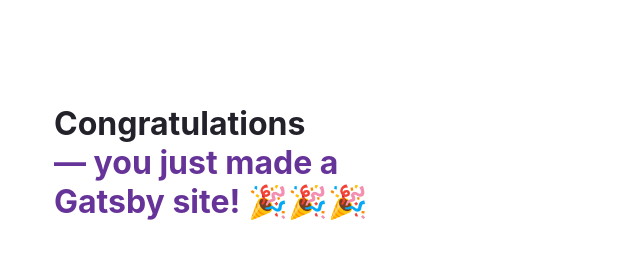
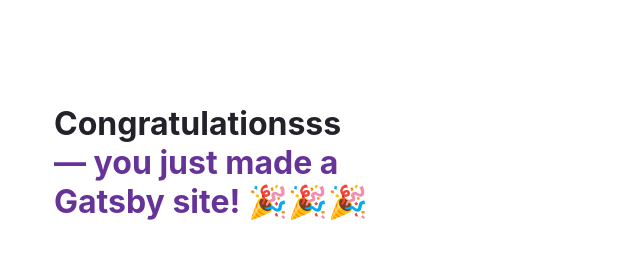
Before and after one commit to faseemnaufal/Stannum-HR, a Gatsby site: page / in a window 1280 px wide. Shown: the top 271 px of the page, 50-690 px from the left. Built offline with nearby package versions, Linux system fonts and the light colour scheme; Gatsby itself is replaced by a stand-in of ours.

Commit message:
first commit

```diff
--- a/src/pages/index.js
+++ b/src/pages/index.js
@@ -127,7 +127,7 @@ const IndexPage = () => {
   return (
     <main style={pageStyles}>
       <h1 style={headingStyles}>
-        Congratulations
+        Congratulationsss
         <br />
         <span style={headingAccentStyles}>— you just made a Gatsby site! 🎉🎉🎉</span>
       </h1>
@@ -173,4 +173,4 @@ const IndexPage = () => {
 
 export default IndexPage
 
-export const Head = () => <title>Home Page</title>
+export const Head = () => <title>Home Page Gatsby</title>
```
